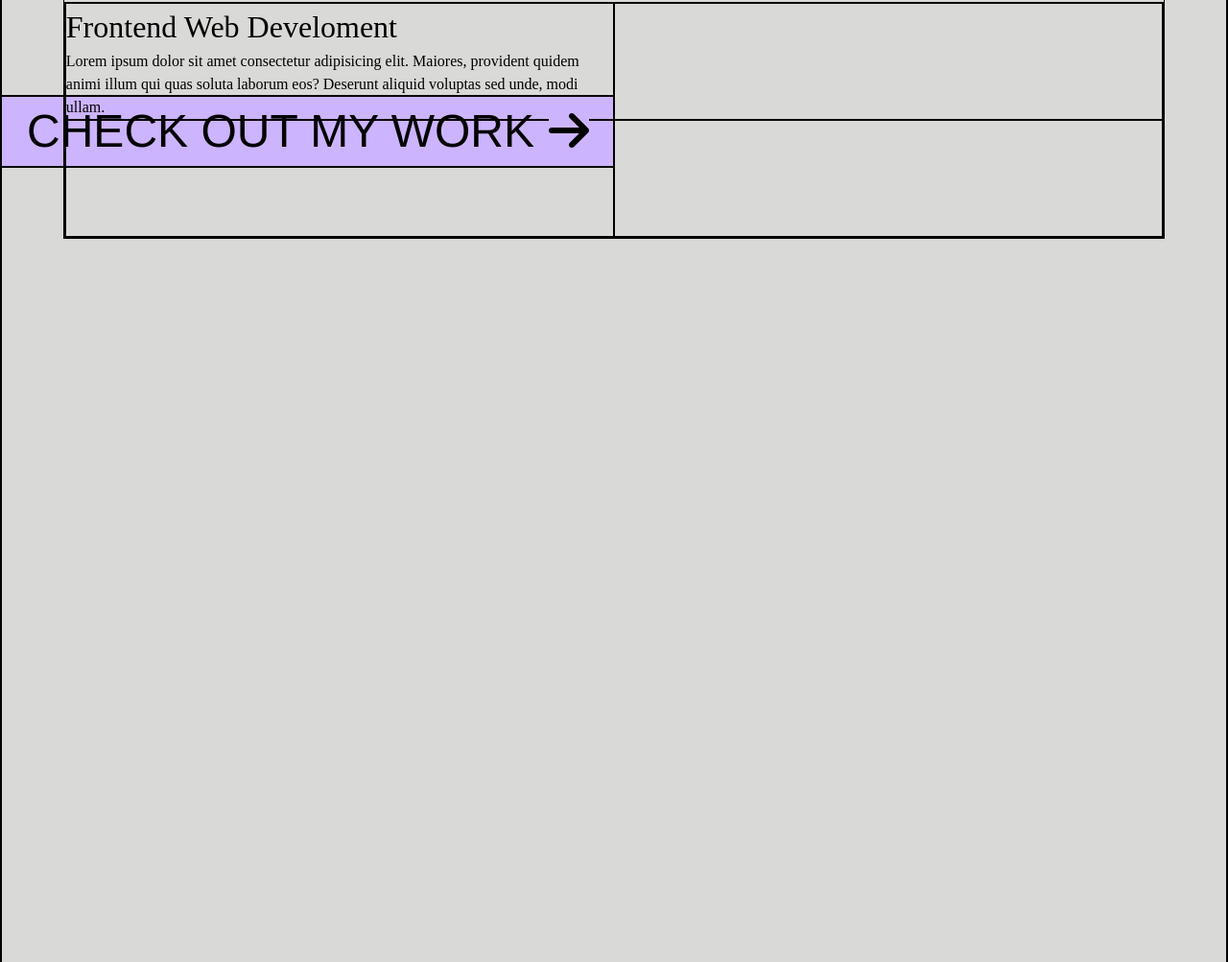
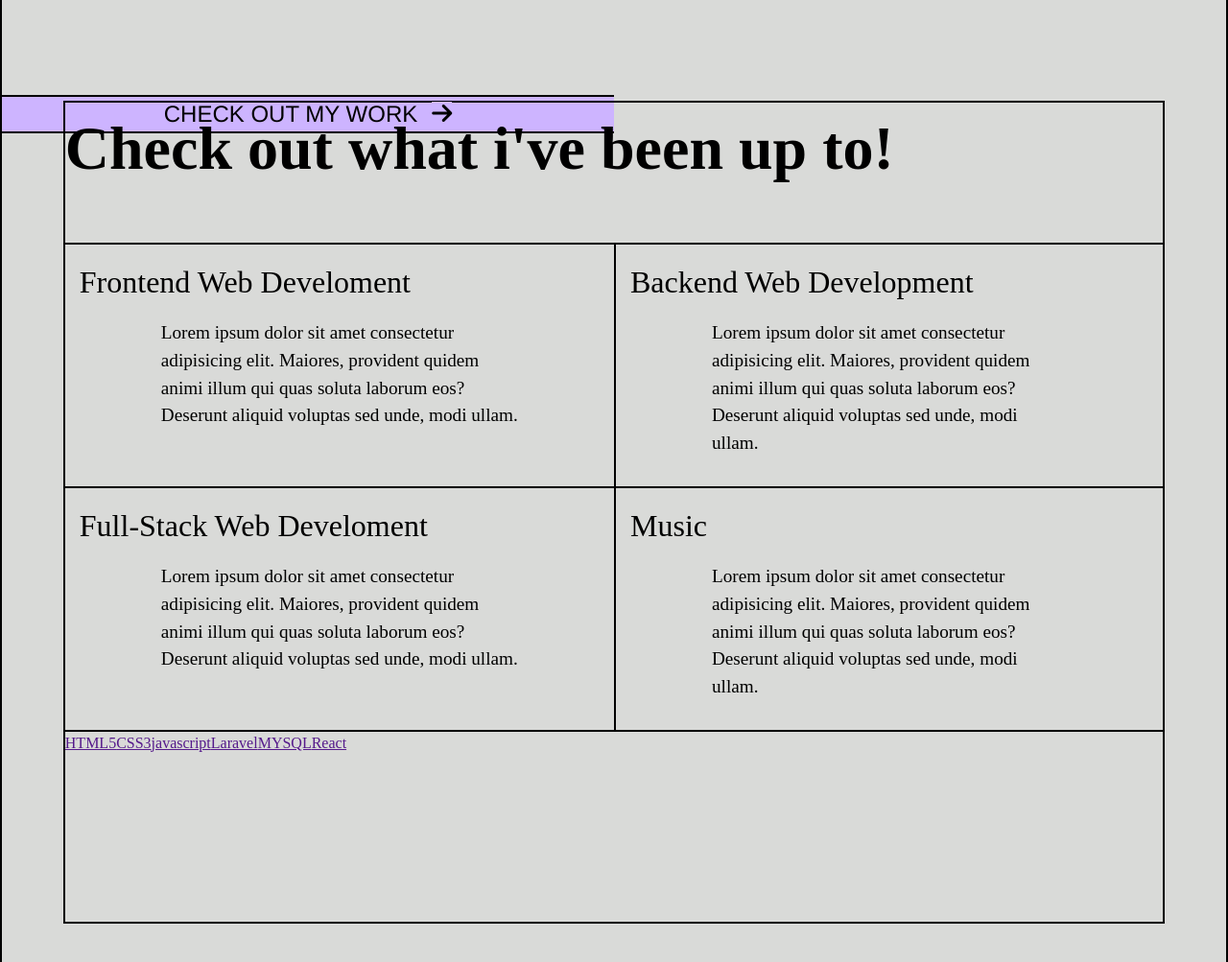
Before and after one commit to gerardojgarcia/navigation_two, a website built with Parcel: page index.html in a window 1280 px wide. Shown: the part 897-1900 px from the top of the page at 96% size. Built offline with nearby package versions, Linux system fonts and the light colour scheme; a web font is replaced by a local one.

Commit message:
updated commit 6/17/22 11:36pm

```diff
--- a/css/main.scss
+++ b/css/main.scss
@@ -466,11 +466,15 @@ nav {
         }
 
 
+
       }
 
+      @media screen and (min-width: 1440px){
+        margin-top: 36%;
 
+      }
 
-      @media screen and (max-width: 1200px){
+      @media screen and (min-width: 1200px){
         font-size: 1.5rem;
 
       }
@@ -522,13 +526,15 @@ nav {
   width: 90%;
 
   margin: 0 auto;
+  margin-top: 200px;
 
-  border: 1px solid black;
+  border: 2px solid black;
 
 
 
   h3 {
     font-size: 4rem;
+    padding-bottom: 50px;
   }
 }
 
@@ -537,7 +543,7 @@ nav {
   display: grid;
   grid-template-columns: 1fr 1fr;
   grid-template-rows: 1fr 1fr;
-  border: 1px solid black;
+
   height: 100%;
   width: 100%;
   margin: 0 auto;
@@ -545,12 +551,41 @@ nav {
 
   .about_box-item {
 
-    border: 1px solid black;
+    border-top: 2px solid black;
+
 
 
 
       .item-title {
         font-size: 2rem;
+        padding: 15px;
+      }
+
+      p {
+        font-size: 1.2rem;
+        padding-left: 100px;
+        padding-right: 100px;
+        padding-bottom: 30px;
       }
   }
 }
+
+.about_box-item:nth-child(2) {
+  border-left: 2px solid black;
+
+}
+
+.about_box-item:nth-child(4) {
+  border-left: 2px solid black;
+
+}
+
+
+.about_box-buttons {
+  display: flex;
+  height: 200px;
+  width: 100%;
+  border-top: 2px solid black;
+
+
+}
--- a/index.html
+++ b/index.html
@@ -22,9 +22,10 @@
                 <div class="nav-links">
 
                     <a href="" class="nav-item">Home</a>
-                    <a href="" class="nav-item">Services</a>
-                    <a href="" class="nav-item">Shop</a>
-                    <a href="" class="nav-item">About</a>
+                    <a href="#about" class="nav-item">About</a>
+                    <a href="" class="nav-item">Work</a>
+                    <a href="" class="nav-item">Experience</a>
+
                     <a href="" class="nav-item">Contact</a>
                 </div>
 
@@ -38,7 +39,7 @@
                 <div class="mobile-menu">
                     <div class="menu-links">
 
-                        <a href="">Home</a>
+                    <a href="">Home</a>
                     <a href="">Services</a>
                     <a href="">Shop</a>
                     <a href="">About</a>
@@ -76,23 +77,41 @@
 
         </section>
 
+
+        <!--About section-->
         <section id="about" class="about">
 
             <div class="about_box">
                 <h3>Check out what i've been up to!</h3>
 
+
+                <!--About items-->
                 <div class="about_box-items">
                     <div class="about_box-item">
                         <p class="item-title">Frontend Web Develoment</p>
                         <p>Lorem ipsum dolor sit amet consectetur adipisicing elit. Maiores, provident quidem animi illum qui quas soluta laborum eos? Deserunt aliquid voluptas sed unde, modi ullam.</p>
                     </div>
-                    <div class="about_box-item"></div>
-                    <div class="about_box-item"></div>
-                    <div class="about_box-item"></div>
+                    <div class="about_box-item">
+                        <p class="item-title">Backend Web Development</p>
+                        <p>Lorem ipsum dolor sit amet consectetur adipisicing elit. Maiores, provident quidem animi illum qui quas soluta laborum eos? Deserunt aliquid voluptas sed unde, modi ullam.</p>
+                    </div>
+                    <div class="about_box-item">
+                        <p class="item-title">Full-Stack Web Develoment</p>
+                        <p>Lorem ipsum dolor sit amet consectetur adipisicing elit. Maiores, provident quidem animi illum qui quas soluta laborum eos? Deserunt aliquid voluptas sed unde, modi ullam.</p>
+                    </div>
+                    <div class="about_box-item">
+                        <p class="item-title">Music</p>
+                        <p>Lorem ipsum dolor sit amet consectetur adipisicing elit. Maiores, provident quidem animi illum qui quas soluta laborum eos? Deserunt aliquid voluptas sed unde, modi ullam.</p>
+                    </div>
                 </div>
 
                 <div class="about_box-buttons">
-
+                    <a href="" id="box_button" class="box_button1">HTML5</a>
+                    <a href="" id="box_button" class="box_button2">CSS3</a>
+                    <a href="" id="box_button" class="box_button3">javascript</a>
+                    <a href="" id="box_button" class="box_button4">Laravel</a>
+                    <a href="" id="box_button" class="box_button5">MYSQL</a>
+                    <a href="" id="box_button" class="box_button6">React</a>
                 </div>
 
 
```
Also changed, not shown: dist/index.html, 5 other files.
